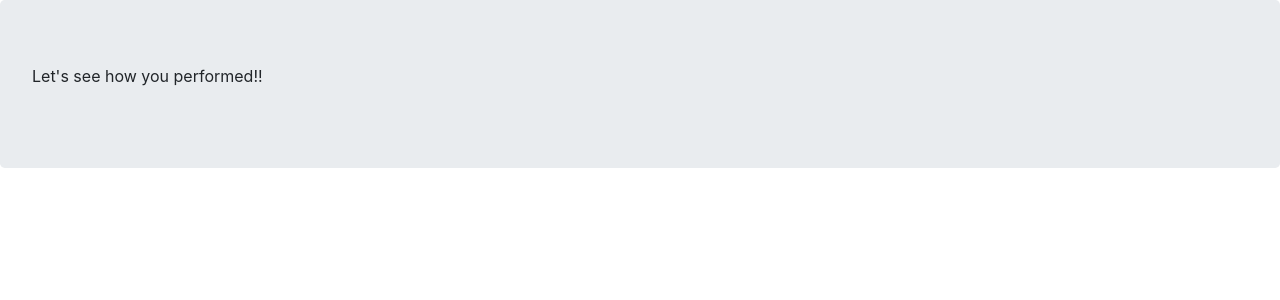
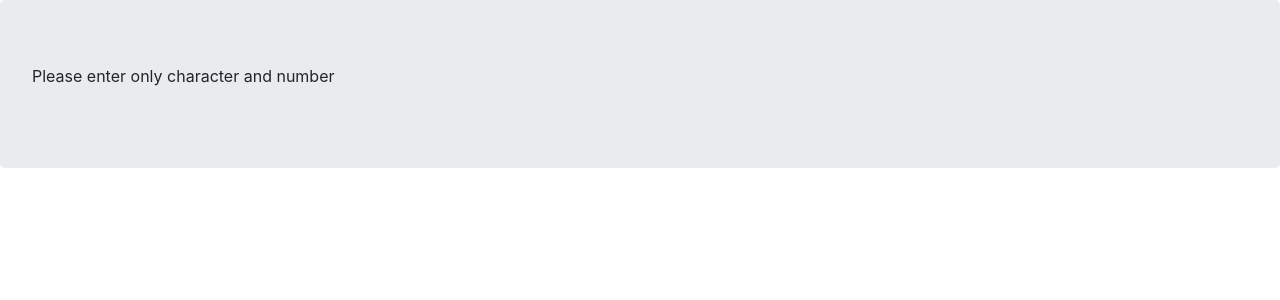
Before and after one commit to woonglae/udemy_flask, a Flask app: template Flask/project/templates/ty.html in a window 1280 px wide. Shown: the part 56-356 px from the top of the page. Run offline with Flask 2, Linux system fonts and the light colour scheme; the template is opened without the code that fills it, so the values that code supplies are empty; some libraries are stand-ins or nearby versions.

Commit message:
Set condition for username

```diff
--- a/Flask/project/templates/ty.html
+++ b/Flask/project/templates/ty.html
@@ -2,17 +2,66 @@
 
 {% block content %}
 <div class="jumbotron">
-  <p>Let's see how you performed!!</p>
 
+  <!-- All good-->
   {% if lower and upper and number %}
+    <p>Let's see how you performed!!</p>
     <h1>{{username}}</h1>
     <p>Congraturation!! Your username is perfect</p>
+  <!-- not number -->
+  {% elif lower and upper and not number %}
+    <p>Let's see how you performed!!</p>
+    <p>Oh no! Look like you had issues with your username</p>
+    <p>Here are the requirements you failed:</p>
+    <ul>
+      <li>You did not end your username with a number.</li>
+    </ul>
+  <!-- not lower-->
+  {% elif not lower and upper and number %}
+    <p>Let's see how you performed!!</p>
+    <p>Oh no! Look like you had issues with your username</p>
+    <p>Here are the requirements you failed:</p>
+    <ul>
+      <li>You did not use an lowercase character.</li>
+    </ul>
+  <!-- not upper-->
+  {% elif lower and not upper and number %}
+    <p>Let's see how you performed!!</p>
+    <p>Oh no! Look like you had issues with your username</p>
+    <p>Here are the requirements you failed:</p>
+    <ul>
+      <li>You did not use an uppercase character.</li>
+    </ul>
+  <!-- only lower -->
+  {% elif lower and not upper and not number %}
+    <p>Let's see how you performed!!</p>
+    <p>Oh no! Look like you had issues with your username</p>
+    <p>Here are the requirements you failed:</p>
+    <ul>
+      <li>You did not use an uppercase character.</li>
+      <li>You did not end your username with a number</li>
+    </ul>
+    <!-- only upper-->
+  {% elif not lower and upper and not number %}
+    <p>Let's see how you performed!!</p>
+    <p>Oh no! Look like you had issues with your username</p>
+    <p>Here are the requirements you failed:</p>
+    <ul>
+      <li>You did not use an lowercase character.</li>
+      <li>You did not end your username with a number</li>
+    </ul>
+  <!-- only number -->
+  {% elif not lower and not upper and number %}
+    <p>Let's see how you performed!!</p>
+    <p>Oh no! Look like you had issues with your username</p>
+    <p>Here are the requirements you failed:</p>
+    <ul>
+      <li>You did not use an lowercase character.</li>
+      <li>You did not use an uppercase character.</li>
+    </ul>
+  {% else %}
+    <p>Please enter only character and number</p>
   {% endif %}
-
-  {% if lower and upper and not number %}
-      <p>Oh no! Look like you had issues with your username</p>
-  {% endif %}
-
 
 </div>
 
```
